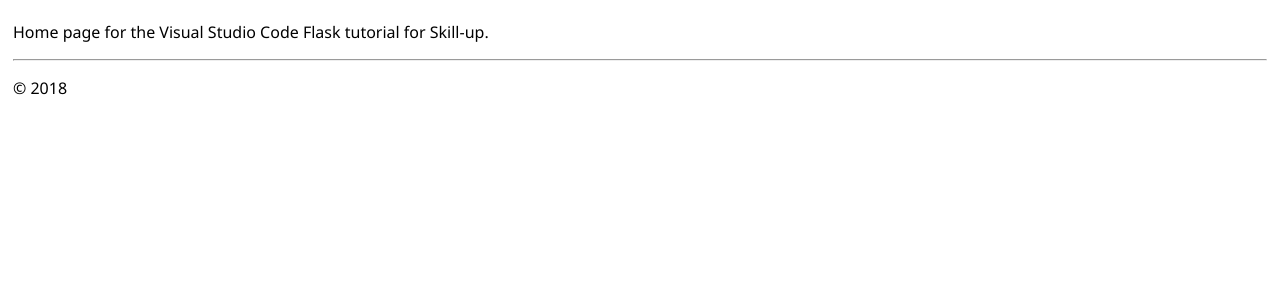
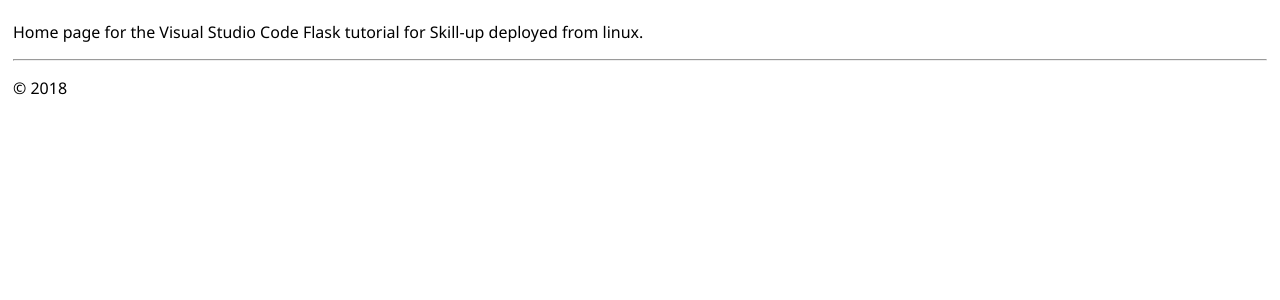
Before and after one commit to pranayrajkumar/skillup-pythonwebapp, a Flask app: page / in a window 1280 px wide. Shown: the part 47-347 px from the top of the page. Run offline with Flask 3, Linux system fonts and the light colour scheme.

Commit message:
modified home.html

```diff
--- a/hello_app/templates/home.html
+++ b/hello_app/templates/home.html
@@ -3,5 +3,5 @@
 Home
 {% endblock %}
 {% block content %}
-<p>Home page for the Visual Studio Code Flask tutorial for Skill-up.</p>
+<p>Home page for the Visual Studio Code Flask tutorial for Skill-up deployed from linux.</p>
 {% endblock %}
```
